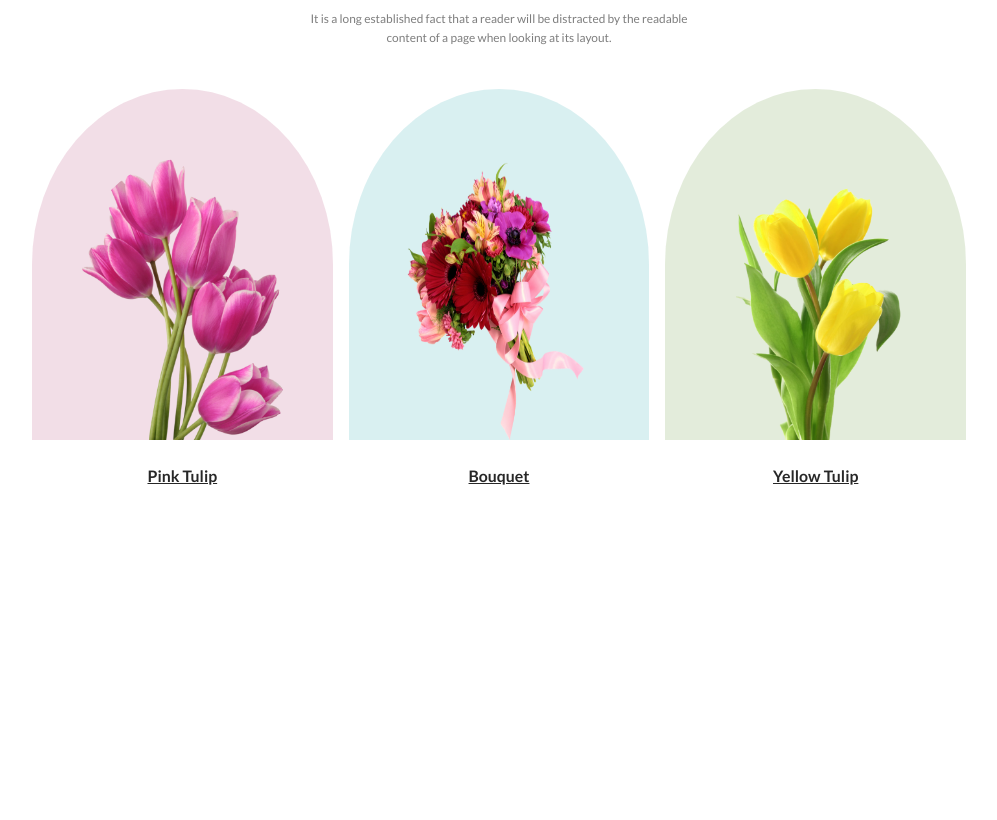
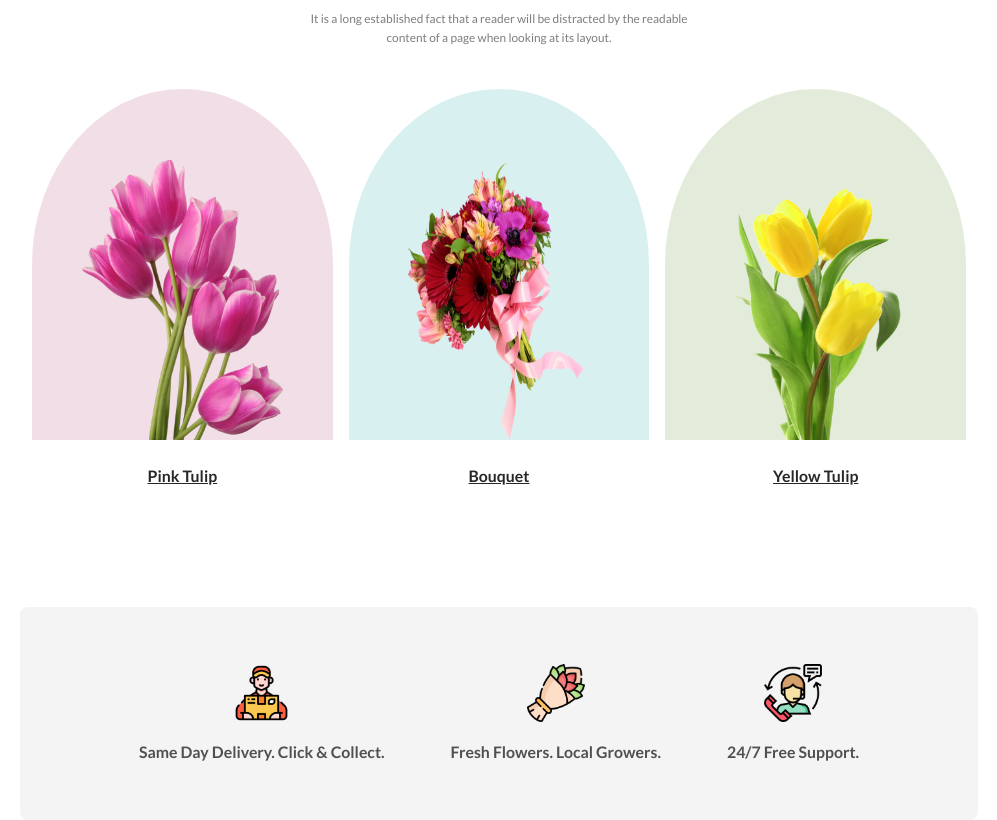
Before and after one commit to jiadalfahmid/Flower-shop, a plain HTML site: page index.html in a window 1280 px wide. Shown: the part 725-1545 px from the top of the page, without its empty margins (141-1138 px from the left). Before the commit the page ends 1332 px from the top, so only its background shows below. Drawn offline with Linux system fonts and the light colour scheme.

Commit message:
Service section added

```diff
--- a/css/style.css
+++ b/css/style.css
@@ -134,4 +134,32 @@
   text-decoration-line: underline;
 }
 /* featured section ends */
+/* service section starts */
+.service .service-container{
+  border-radius: 8px;
+  background: rgba(39, 39, 39, 0.05);
+  height: 213px;
+  display: flex;
+  justify-content: center;
+  align-items: center;
+  gap: 66px;
+}
+
+.service-container .service-parts{
+  display: flex;
+  flex-direction: column;
+  justify-content: center;
+  align-items: center;
+  text-align: center;
+  color: rgba(39, 39, 39, 0.8);
+  font-size: 15.84px;
+  font-weight: 600;
+  line-height: 23.1px;
+}
+.service-parts img{
+  width: 58.54px;
+  height: 58.58px;
+  margin-bottom: 17.81px;
+  }
+/* service section ends */
 /* body ends */
--- a/index.html
+++ b/index.html
@@ -46,5 +46,23 @@
     </section>
    </section>
   <!-- featured section ends -->
+   <!-- service section starts -->
+   <section class="service container">
+    <div class="service-container">
+      <div class="service-parts">
+        <img src="./images/delivary.png" alt="">
+        <p class="service-text">Same Day Delivery. Click & Collect.</p>
+      </div>
+      <div class="service-parts">
+        <img src="./images/buy.png" alt="">
+        <p class="service-text">Fresh Flowers. Local Growers.</p>
+      </div>
+      <div class="service-parts">
+        <img src="./images/service.png" alt="">
+        <p class="service-text">24/7 Free Support.</p>
+      </div>
+    </div>
+  </section>
+ <!-- service section ends -->
 </body>
 </html>
```
